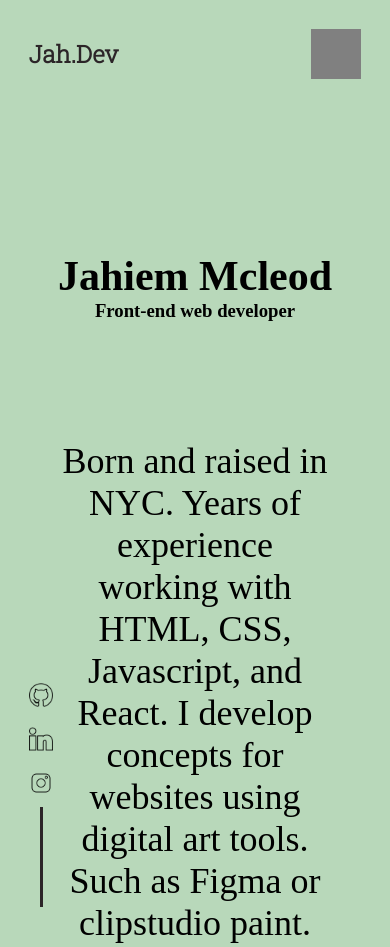
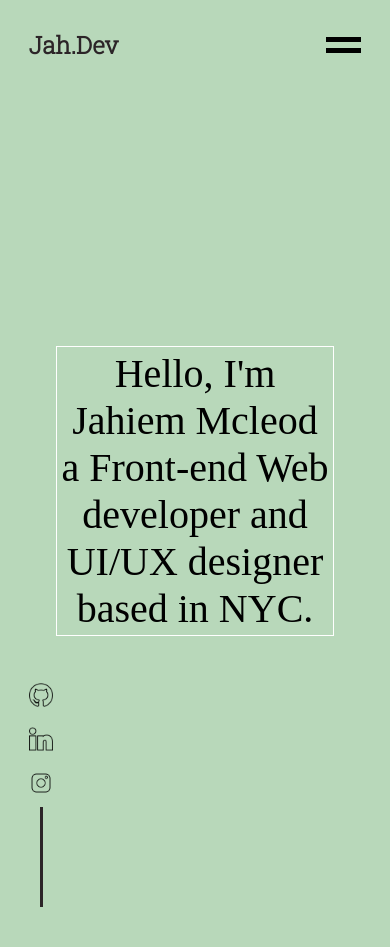
Before and after one commit to JaheimM/Portfolio, a plain HTML site: page Home.html in a window 390 px wide. Shown: the top 947 px of the page. Drawn offline with nearby package versions, Linux system fonts and the light colour scheme.

Commit message:
Added Hamburger menu. Initialized on scrolling javascript anim library. Edited introduction text.

```diff
--- a/Home.html
+++ b/Home.html
@@ -6,6 +6,7 @@
     <meta name="viewport" content="width=device-width, initial-scale=1.0" />
     <title>Jah.Dev</title>
     <link rel="stylesheet" href="styles.css" />
+      <link rel="stylesheet" href="https://unpkg.com/aos@next/dist/aos.css" />
   </head>
 
   <body>
@@ -22,7 +23,11 @@
         <nav>
           <!-- Logo -->
           <a href="Home.html" class="logo">Jah.Dev</a>
-          <div class="toggle-square"></div>
+          <div class="Hamburger">
+            <div class="bar1"></div>
+            <div class="bar2"></div>
+            <div class="bar3"></div>
+          </div>
           <ul>
             <li><a href="Home.html">Home</a></li>
             <li><a href="Projects.html">Projects</a></li>
@@ -60,22 +65,35 @@
         <div class="line"></div>
       </social>
       <!-- Information -->
-      <section>
-        <header class="parent">
-            <h1>Jahiem Mcleod</h1>
-            <h3>Front-end web developer</h3>
-        </header>
-      </section>
-      <section class="wrapper">
-        <div id="info-1">
-          <p>
-            Born and raised in NYC. Years of experience working with HTML, CSS,
-            Javascript, and React. I develop concepts for websites using digital
-            art tools. Such as Figma or clipstudio paint.
-          </p>
-        </div>
-      </section>
+      <div class="container">
+        <section class="intro-wrapper1">
+          <div id="info-1">
+            <p>
+              Hello, I'm Jahiem Mcleod a Front-end Web developer and UI/UX
+              designer based in NYC.
+            </p>
+          </div>
+        </section>
+        <section id="2" class="intro-wrapper2">
+          <div data-aos="fade-down">
+            <p>
+              I was born in 2001 and raised completely in NYC. My web
+              Development journey began when I was in my freashman year of
+              highschool and developed from there.
+            </p>
+          </div>
+        </section>
+      </div>
     </main>
+    <footer>
+
+    </footer>
   </body>
   <script src="app.js"></script>
+   <script src="https://unpkg.com/aos@next/dist/aos.js">
+    </script>
+  <script>
+    AOS.init();
+  </script>
+    <script src="script.js"></script>
 </html>
--- a/app.js
+++ b/app.js
@@ -1,8 +1,8 @@
 // Function to get rid of preloader
 
-window.addEventListener('load', () => {
+window.addEventListener("load", () => {
     const preload = document.querySelector(".preload");
-    preload.classList.add("preload-finish")
+    preload.classList.add("preload-finish");
 });
 
 smoothScroll.init();
--- a/styles.css
+++ b/styles.css
@@ -15,6 +15,8 @@
     --clr-primary-color: #b8d8ba;
     --clr-secondary-color: #2c2528;
     --clr-box-shadow: ;
+    --clr-section-color: #7caf77;
+    --clr-border: white 1px solid;
 }
 
 a {
@@ -30,32 +32,52 @@ body {
     padding: 0.5em;
 }
 
-header {
-    display: flex;
-    flex-direction: column;
-    width: 100%;
-}
-
-#info-1 {
-    font-size: 36px;
-    width: 80%;
-}
-
-#info-1 p {
-    display: flex;
-    align-items: center;
-    text-align: center;
-    height: 100%;
-}
-
-section {
+.intro-wrapper1 {
     display: flex;
     flex-direction: row;
     justify-content: center;
     align-items: center;
     text-align: center;
+    width: 100%;
+    height: 100vh;
+    scroll-snap-type: y mandatory;
+}
+
+.intro-wrapper1 div {
+    width: 80%;
     margin: 5px;
     padding: 3px;
+    scroll-snap-align: start;
+    border: var(--clr-border);
+    animation: up-down 1s ease-in-out;
+}
+
+.intro-wrapper1 p {
+    text-align: center;
+    font-size: 24px;
+}
+
+.intro-wrapper2 {
+    display: flex;
+    flex-direction: row;
+    justify-content: center;
+    align-items: center;
+    text-align: center;
+    width: 100%;
+    height: 100vh;
+    scroll-snap-type: y mandatory;
+}
+
+.intro-wrapper2 div {
+    width: 80%;
+    margin: 5px;
+    padding: 3px;
+    scroll-snap-align: start;
+}
+
+.intro-wrapper2 p {
+    text-align: center;
+    font-size: 24px;
 }
 
 header h1 {
@@ -149,14 +171,7 @@ nav ul {
     animation: anim 1s ease-in-out infinite alternate;
 }
 
-.toggle-square {
-    display: flex;
-    justify-content: center;
-    height: 50px;
-    width: 50px;
-    background-color: grey;
-    cursor: pointer;
-}
+
 
 .coin1,
 .coin2,
@@ -212,16 +227,43 @@ section {
 
 @keyframes up-down {
     from {
-        transform: translateY(-10px);
+        transform: translateY(-50px);
     }
 
     to {
-        transform: translateY(10px);
+        transform: translateY(0px);
     }
 }
 
+@media screen and (max-width: 1920px) {
+    .toggle-square{
+        display: none;
+    }
+    .container p {
+        font-size: 40px;
+    }
+}
+
+@media screen and (max-width: 1080px) {
+
+}
 @media screen and (max-width: 720px) {
     nav ul {
         display: none;
     }
+
+    .Hamburger {
+        cursor: pointer;
+    }
+
+    .bar,
+    .bar2,
+    .bar3 {
+         width: 35px;
+         height: 5px;
+         background-color: black;
+         margin: 6px 0;
+         transition: 0.4s;
 }
+
+}
```
Also changed, not shown: Contact.html (+1 -2 lines), Projects.html (+1 -2 lines).
